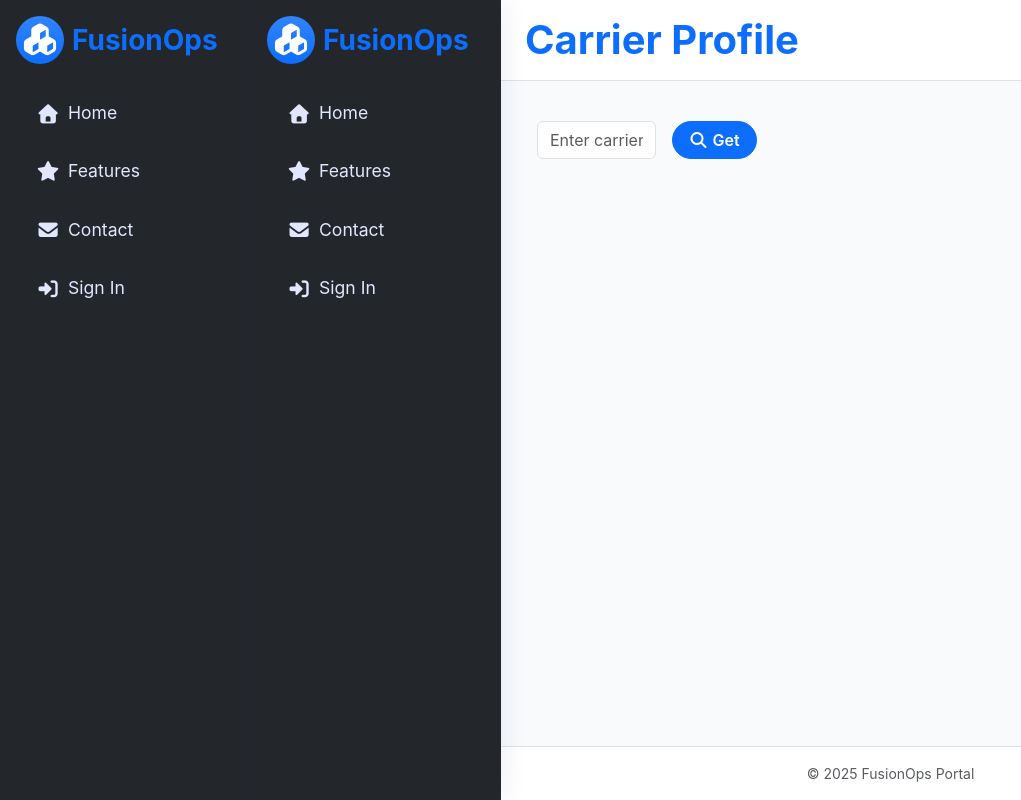
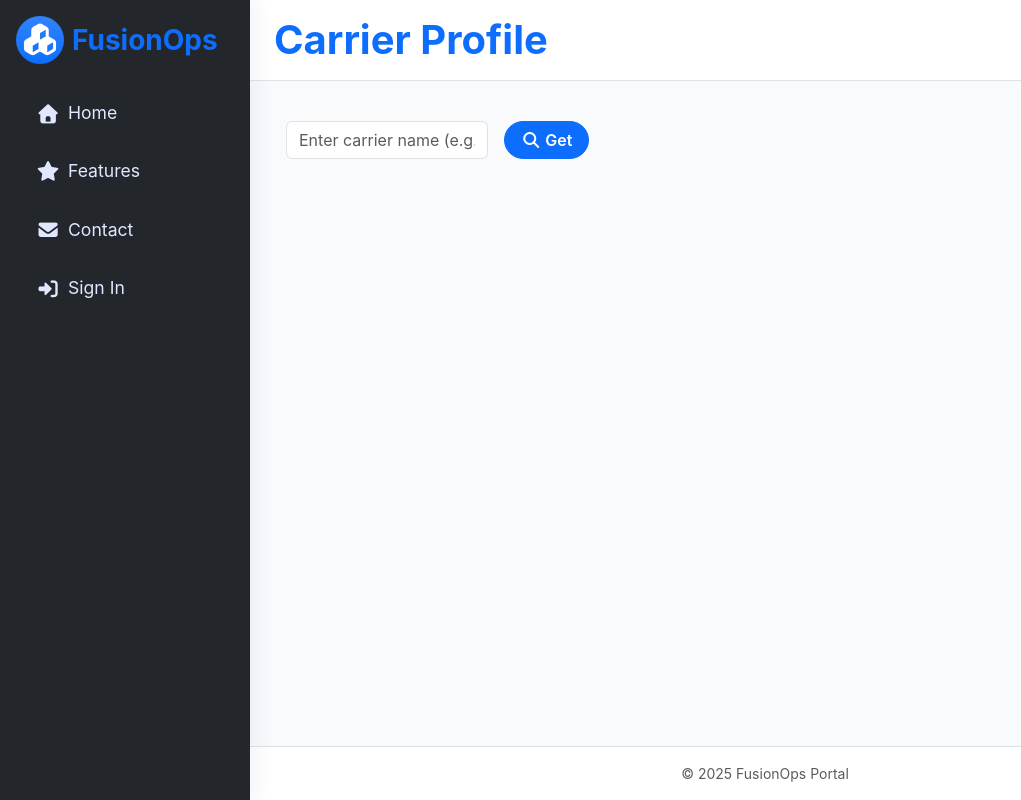
Before and after one commit to MuhammadShamim/FusionOps-Portal, an Angular app: page /carrier-profile in a window 1280 px wide. Shown: the whole page, without its empty margins (0-1021 px from the left). Built offline with nearby package versions, Linux system fonts and the light colour scheme.

Commit message:
ui fix 12

```diff
--- a/src/app/app.html
+++ b/src/app/app.html
@@ -1,11 +1,3 @@
 <div class="app-layout">
-  <div class="app-body d-flex">
-    <fusionops-sidebar
-      [isAuthenticated]="isAuthenticated"
-      (signOut)="onSignOut()"
-    ></fusionops-sidebar>
-    <main class="main-content flex-grow-1">
-      <router-outlet></router-outlet>
-    </main>
-  </div>
+  <router-outlet></router-outlet>
 </div>
--- a/src/app/layout.component.css
+++ /dev/null
@@ -1,20 +0,0 @@
-.fusionops-layout {
-  min-height: 100vh;
-  background: #f8fafc;
-  display: flex;
-  flex-direction: column;
-}
-.fusionops-header {
-  background: #fff;
-  border-bottom: 1px solid #e5e7eb;
-  z-index: 10;
-}
-.fusionops-body {
-  flex: 1 1 auto;
-  background: transparent;
-}
-.fusionops-footer {
-  background: #fff;
-  border-top: 1px solid #e5e7eb;
-  color: #94a3b8;
-}
--- a/src/app/sidebar.component.css
+++ /dev/null
@@ -1,53 +0,0 @@
-.fusionops-sidebar {
-  min-width: 250px;
-  max-width: 250px;
-  height: 100vh;
-  background: #23272b;
-  color: #fff;
-  border-right: 1px solid #23272b;
-  box-shadow: 2px 0 24px 0 rgba(31, 38, 135, 0.08);
-  border-radius: 0; /* No rounded corners */
-  padding: 2rem 1rem 1rem 1rem;
-  display: flex;
-  flex-direction: column;
-}
-
-.fusionops-sidebar .sidebar-logo {
-  background: #6366f1; /* Solid accent color, not gradient */
-}
-
-.fusionops-nav-link {
-  color: #e0e7ff;
-  border-radius: 1rem;
-  margin-bottom: 0.5rem;
-  font-size: 1.1rem;
-  padding: 0.75rem 1.25rem;
-  transition: background 0.2s, color 0.2s;
-  background: transparent;
-}
-
-.fusionops-nav-link.active, .fusionops-nav-link:hover {
-  background: linear-gradient(90deg, #6366f1 0%, #3b82f6 100%);
-  color: #fff !important;
-  box-shadow: 0 2px 12px rgba(99,102,241,0.12);
-  filter: brightness(1.2);
-}
-
-.btn-gradient-primary {
-  background: linear-gradient(90deg, #6366f1 0%, #3b82f6 100%);
-  color: #fff;
-  border: none;
-  font-weight: 600;
-  box-shadow: 0 2px 8px rgba(99,102,241,0.10);
-  transition: background 0.2s, color 0.2s;
-  filter: brightness(1.3);
-}
-.btn-gradient-primary:hover {
-  background: linear-gradient(90deg, #3b82f6 0%, #6366f1 100%);
-  color: #fff;
-  filter: brightness(1.5);
-}
-
-.fusionops-user-dropdown img {
-  border: 2px solid #6366f1;
-}
```
Also changed, not shown: src/app/layout.component.html (deleted, +0 -12 lines), src/app/layout.component.ts (deleted, +0 -12 lines), src/app/sidebar.component.html (deleted, +0 -64 lines), src/app/sidebar.component.ts (deleted, +0 -19 lines).
